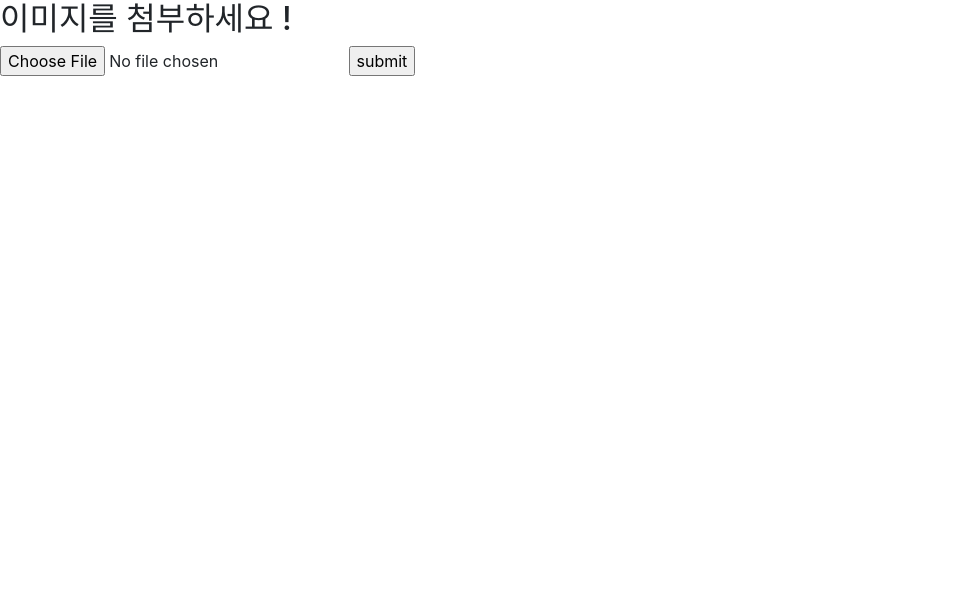
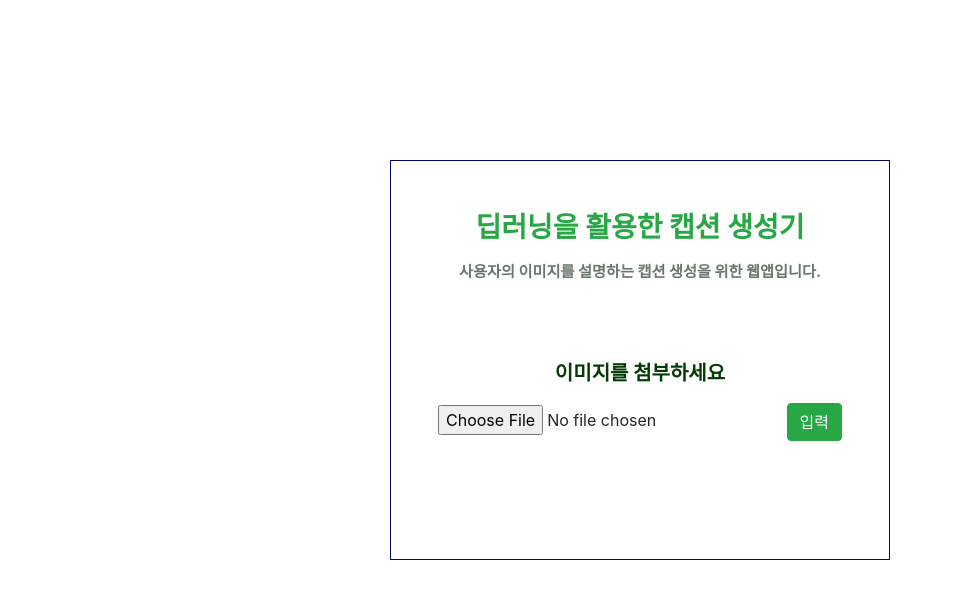
Before and after one commit to seoyoung-0/image_captioning, a Django app: page / in a window 1280 px wide. Shown: the top 599 px of the page, without its empty margins (0-953 px from the left). Run offline with Django 3.2, Linux system fonts and the light colour scheme; some libraries are stand-ins or nearby versions.

Commit message:
Add pagedesign

```diff
--- a/django-web/main/templates/index.html
+++ b/django-web/main/templates/index.html
@@ -1,15 +1,64 @@
 {% extends "base.html" %}
 {% block content %}
+<style>
+.container{
+    position : absolute;
+    top:45%;
+    left:50%;
+    width:500px;
+    height:400px;
+    margin-left: -250px;
+    margin-top:-200px;
+    padding-top:50px;
+    border : 1px #060561 solid;
+}
+.row{
+height:50px;
+}
+.title{
+    margin:0;
+    display: block;
+    color : #28a745;
+    font-size: 1.75em;
+    font-weight: bold;
+}
+.subtitle{
+    margin :0;
+    display: block;
+    color : #68796c;
+    font-size: 0.95em;
+    font-weight: bold;
+}
+.desc{
+    margin :0;
+    display: block;
+    color : #033b03;
+    font-size: 1.25em;
+    font-weight: bold;
+    padding-bottom: 3%;
+}
 
+#third{
+    padding-top: 10%;
+}
+</style>
 
-<h2>이미지를 첨부하세요 !</h2>
+<div class="container">
+    <div class="row justify-content-center">
+        <h2 class="title">딥러닝을 활용한 캡션 생성기</h2>
+    </div>
+    <div class="row justify-content-center" id="second">
+        <p class="subtitle">사용자의 이미지를 설명하는 캡션 생성을 위한 웹앱입니다.</p>
+    </div>
+    <div class="row justify-content-center" id="third">
+        <p class="desc">이미지를 첨부하세요</p>
+        <form action="{% url 'create' %}" method="post" enctype="multipart/form-data">
+            {% csrf_token %}
 
-<div>
-<form action="{% url 'create' %}" method="post" enctype="multipart/form-data">
-    {% csrf_token %}
-    <input type="file" name="image">
-    <input type="submit" value="submit">
-</form>
+            <input type="file" name="image" id="file_btn">
+            <button class="btn btn-success" type="submit">입력</button>
+        </form>
+    </div>
+
 </div>
-
 {% endblock %}
```
Also changed, not shown: django-web/main/templates/result.html (+66 -10 lines), django-web/db.sqlite3.
